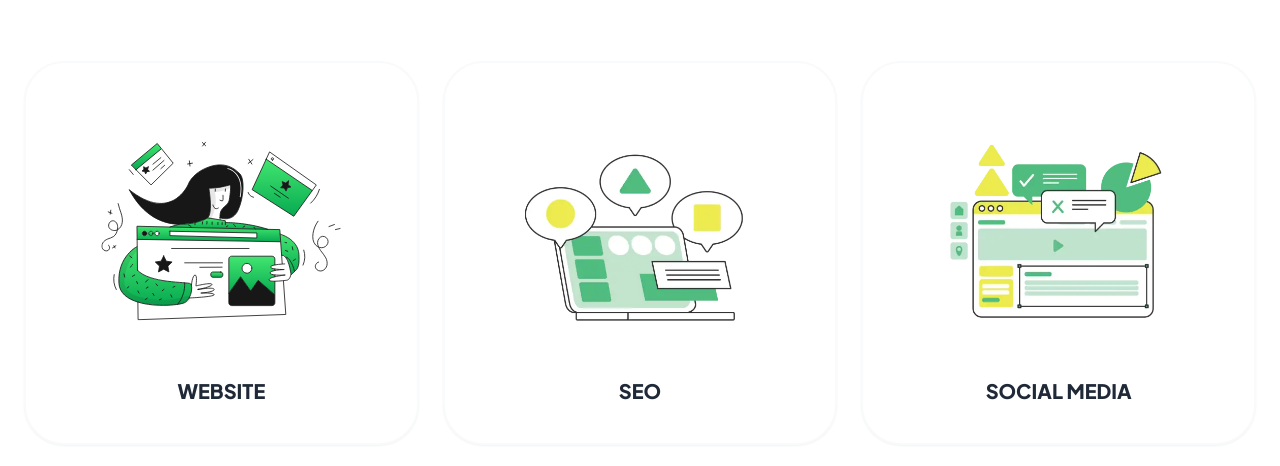
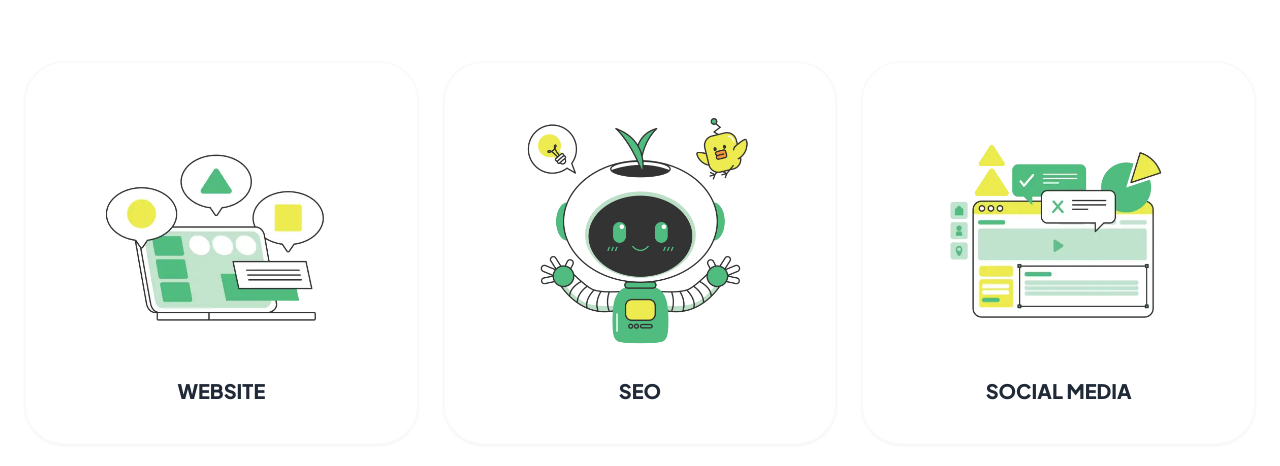
Before and after one commit to bintangkecilll/stardigital, a plain HTML site: page index.html in a window 1280 px wide. Shown: the part 973-1439 px from the top of the page. Drawn offline with nearby package versions, Linux system fonts and the light colour scheme.

Commit message:
Update index.html

```diff
--- a/index.html
+++ b/index.html
@@ -144,7 +144,7 @@
                 <div class="grid grid-cols-1 sm:grid-cols-2 lg:grid-cols-3 gap-6">
                     <div onclick="window.location.href='service-detail.html?s=website'" class="service-card relative bg-white border-2 border-gray-50 p-6 rounded-[2.5rem] h-80 md:h-96 shadow-sm hover:shadow-2xl transition-all cursor-pointer overflow-hidden group" role="button" tabindex="0" aria-label="Lihat detail layanan Website Development">
                         <div class="content-default flex flex-col items-center justify-center h-full text-center">
-                            <img src="img/layanan5.svg" class="w-full max-w-[200px] md:max-w-[260px] h-auto mb-4 group-hover:scale-105 transition duration-500" alt="Ilustrasi Web Design" width="260" height="200" loading="lazy">
+                            <img src="img/layanan7.webp" class="w-full max-w-[200px] md:max-w-[260px] h-auto mb-4 group-hover:scale-105 transition duration-500" alt="Ilustrasi Web Design" width="260" height="200" loading="lazy">
                             <p class="font-extrabold text-xl text-gray-800">WEBSITE</p>
                         </div>
                         <div class="content-hover bg-star-green p-8 text-white text-center rounded-[2.5rem]">
@@ -158,7 +158,7 @@
 
                     <div onclick="window.location.href='service-detail.html?s=seo'" class="service-card relative bg-white border-2 border-gray-50 p-6 rounded-[2.5rem] h-80 md:h-96 shadow-sm hover:shadow-2xl transition-all cursor-pointer overflow-hidden group" role="button" tabindex="0" aria-label="Lihat detail layanan SEO">
                         <div class="content-default flex flex-col items-center justify-center h-full text-center">
-                            <img src="img/layanan7.webp" class="w-full max-w-[200px] md:max-w-[260px] h-auto mb-4 group-hover:scale-105 transition duration-500" alt="Ilustrasi SEO" width="260" height="200" loading="lazy">
+                            <img src="img/layanan1.webp" class="w-full max-w-[200px] md:max-w-[260px] h-auto mb-4 group-hover:scale-105 transition duration-500" alt="Ilustrasi SEO" width="260" height="200" loading="lazy">
                             <p class="font-extrabold text-xl text-gray-800">SEO</p>
                         </div>
                         <div class="content-hover bg-star-green p-8 text-white text-center rounded-[2.5rem]">
```
